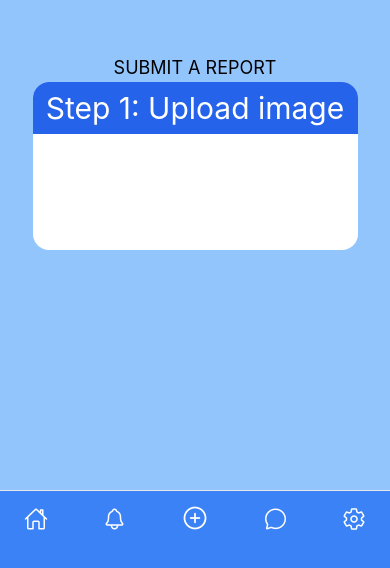
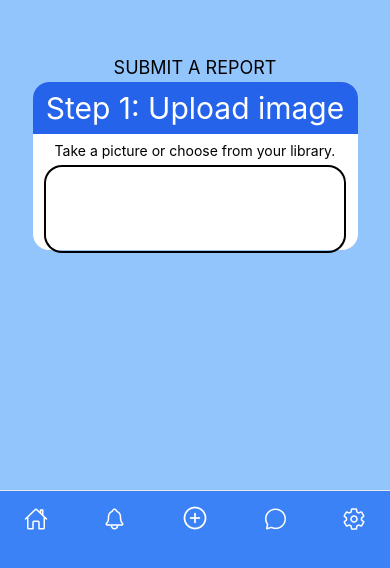
Before and after one commit to alieron/floodguard, a React Native app: screen /SubmitReport in a window 390 px wide. Shown: the part 270-838 px from the top of the page. Built offline with nearby package versions, Linux system fonts and the light colour scheme.

Commit message:
Add text details to first box

```diff
--- a/screens/SubmitReport.tsx
+++ b/screens/SubmitReport.tsx
@@ -3,11 +3,17 @@ import { Text, View } from 'react-native';
 export default function SubmitReport() {
   return (
     <View className="flex-1 justify-center items-center bg-blue-300">
-      <Text className="text-center text-black text-lg">
+      <Text className="text-center text-black text-lg text-3xl">
         SUBMIT A REPORT
       </Text>
       <View className="bg-white w-10/12 h-1/5 rounded-2xl">
         <Text className="text-3xl bg-blue-600 rounded-t-2xl p-2 text-center text-white">Step 1: Upload image</Text>
+        <View className="items-center h-full w-full">
+          <Text className="p-2">Take a picture or choose from your library.</Text>
+          <View className="rounded-2xl ring-black ring-2 w-11/12 h-1/2">
+
+          </View>
+        </View>
       </View>
     </View>
   );
```
